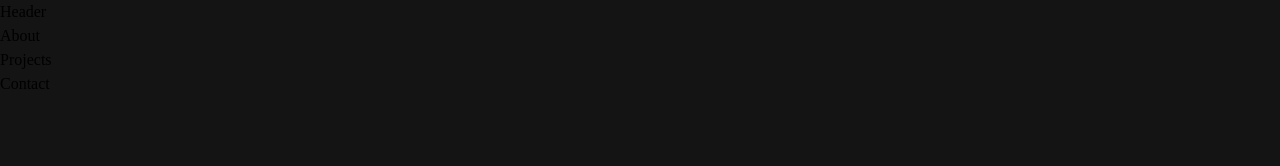
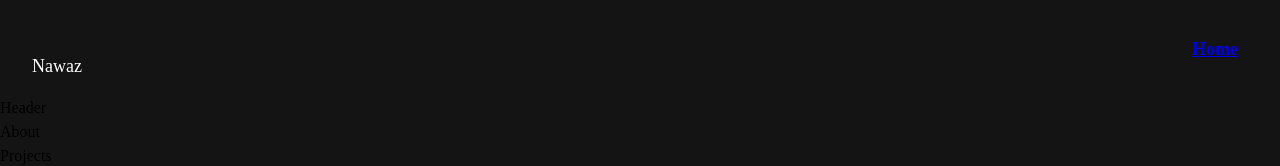
Before and after one commit to shaikahmadnawaz/portfolio-website, a React (Create React App) app: page / in a window 1280 px wide. Shown: the top 166 px of the page. Built offline with nearby package versions, Linux system fonts and the light colour scheme.

Commit message:
navbar css added

```diff
--- a/src/components/common/navbar/Navbar.js
+++ b/src/components/common/navbar/Navbar.js
@@ -1,7 +1,31 @@
 import React from "react";
+import { Link } from "react-router-dom";
+import "../navbar/navbar.css";
+import { navLinks } from "./data";
 
 const Navbar = () => {
-  return <div></div>;
+  return (
+    <div className="nav-container">
+      <div className="name">Nawaz</div>
+      <nav className="nav-links">
+        <ul>
+          {navLinks.map((link) => {
+            if (link.active) {
+              return (
+                <li className="nav-active">
+                  {link?.external ? (
+                    <a href={link.href}>{link.name}</a>
+                  ) : (
+                    <Link to={link.href}>{link.name}</Link>
+                  )}
+                </li>
+              );
+            }
+          })}
+        </ul>
+      </nav>
+    </div>
+  );
 };
 
 export default Navbar;
--- /dev/null
+++ b/src/components/common/navbar/data.js
@@ -0,0 +1,28 @@
+export const navLinks = [
+  {
+    name: "Home",
+    href: "/",
+    external: false,
+    active: true,
+  },
+  {
+    name: "About",
+    href: "/about",
+    external: false,
+  },
+  {
+    name: "Projects",
+    href: "/projects",
+    external: false,
+  },
+  {
+    name: "Blogs",
+    href: "https://shaikahmadnawaz.hashnode.dev/",
+    external: true,
+  },
+  {
+    name: "Contact",
+    href: "/contact",
+    external: false,
+  },
+];
--- /dev/null
+++ b/src/components/common/navbar/navbar.css
@@ -0,0 +1,37 @@
+.nav-container {
+  color: #ffffff;
+  display: flex;
+  justify-content: space-between;
+  align-items: center;
+  margin: 1rem auto 1rem auto;
+  max-width: 1400px;
+  padding: 0 1rem;
+  z-index: 2;
+}
+
+.name {
+  font-size: 18px;
+  margin: 0 1rem;
+  padding-top: 3%;
+}
+
+.nav-links {
+  display: flex;
+  font-size: 18px;
+}
+
+.nav-links ul {
+  display: flex;
+  list-style-type: none;
+  padding: 0;
+  color: #ffffff;
+}
+
+.nav-links li {
+  margin: 0 1.625rem;
+  font-weight: 600;
+}
+
+.nav-links .nav-active {
+  font-weight: 600;
+}
```
